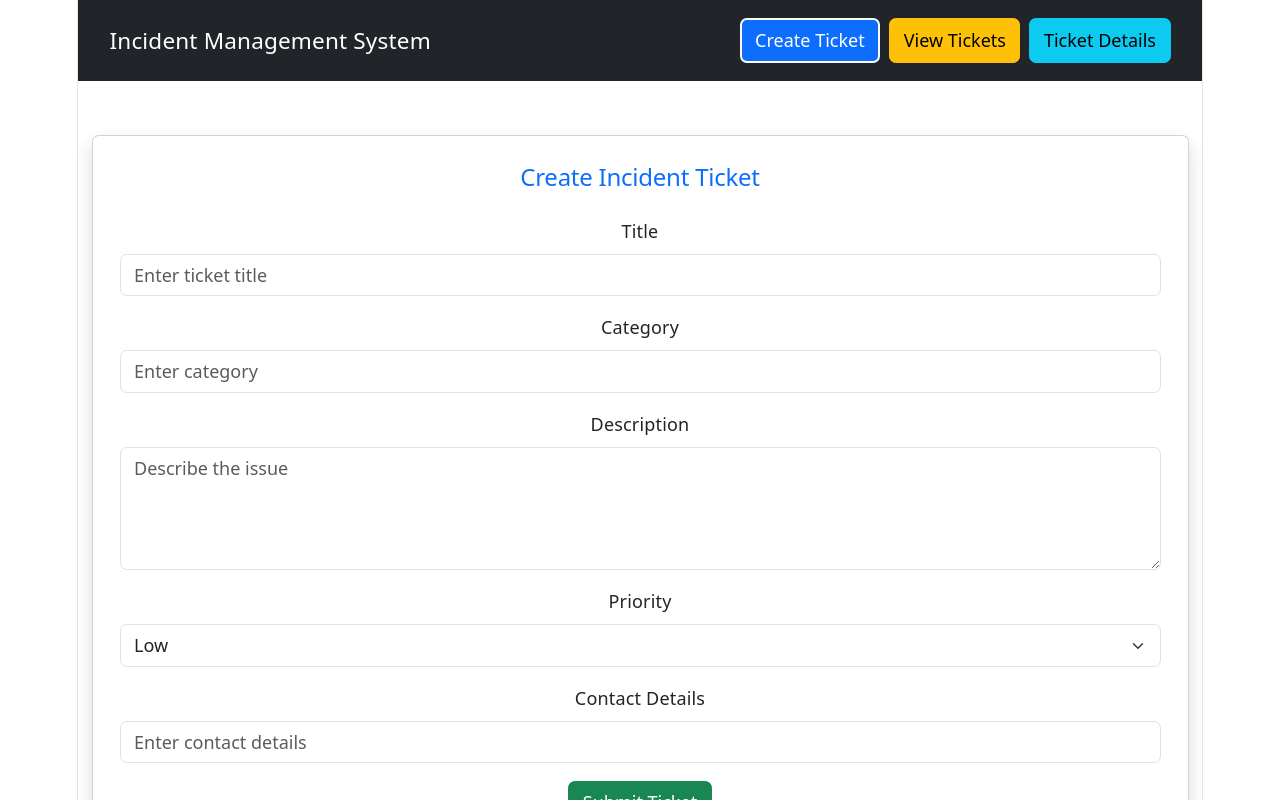
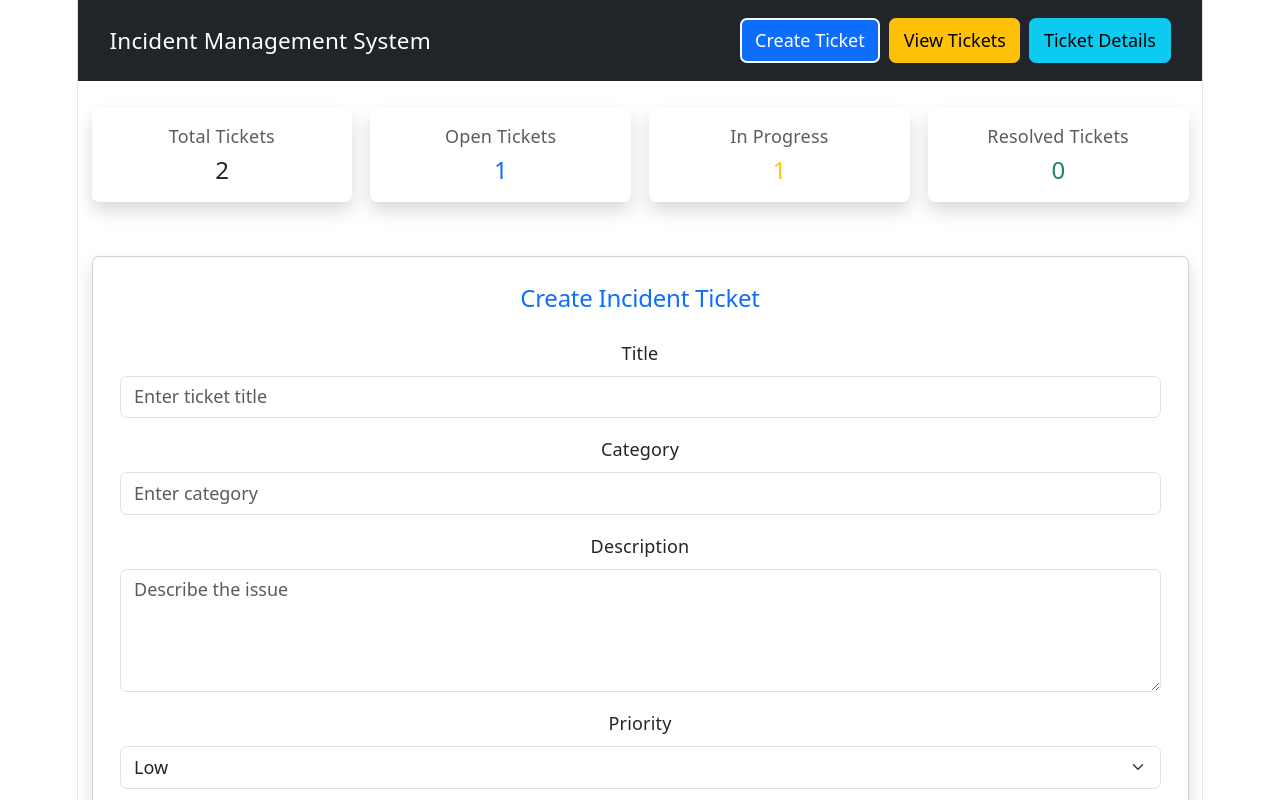
Before and after one commit to ThilinaLakmal/springboot_project, a React app in the folder frontend/: page / in a window 1280 px wide. Shown: the top 800 px of the page. Built offline with nearby package versions, Linux system fonts and the light colour scheme; the HTML template or start-up script is replaced by a standard one.

Commit message:
Improve navbar with active page styling

```diff
--- a/frontend/src/App.jsx
+++ b/frontend/src/App.jsx
@@ -58,6 +58,15 @@ function App() {
       ? `${defaultClass} border border-light border-2`
       : defaultClass;
   };
+
+  const totalTickets = tickets.length;
+  const openTickets = tickets.filter((ticket) => ticket.status === 'OPEN').length;
+  const inProgressTickets = tickets.filter(
+    (ticket) => ticket.status === 'IN_PROGRESS'
+  ).length;
+  const resolvedTickets = tickets.filter(
+    (ticket) => ticket.status === 'RESOLVED'
+  ).length;
 
   const addNewTicket = (newTicket) => {
     const ticketWithId = {
@@ -244,6 +253,46 @@ function App() {
         </div>
       </nav>
 
+      <div className="container mt-4">
+        <div className="row g-3">
+          <div className="col-md-3">
+            <div className="card shadow border-0 text-center h-100">
+              <div className="card-body">
+                <h6 className="text-muted">Total Tickets</h6>
+                <h2 className="text-dark mb-0">{totalTickets}</h2>
+              </div>
+            </div>
+          </div>
+
+          <div className="col-md-3">
+            <div className="card shadow border-0 text-center h-100">
+              <div className="card-body">
+                <h6 className="text-muted">Open Tickets</h6>
+                <h2 className="text-primary mb-0">{openTickets}</h2>
+              </div>
+            </div>
+          </div>
+
+          <div className="col-md-3">
+            <div className="card shadow border-0 text-center h-100">
+              <div className="card-body">
+                <h6 className="text-muted">In Progress</h6>
+                <h2 className="text-warning mb-0">{inProgressTickets}</h2>
+              </div>
+            </div>
+          </div>
+
+          <div className="col-md-3">
+            <div className="card shadow border-0 text-center h-100">
+              <div className="card-body">
+                <h6 className="text-muted">Resolved Tickets</h6>
+                <h2 className="text-success mb-0">{resolvedTickets}</h2>
+              </div>
+            </div>
+          </div>
+        </div>
+      </div>
+
       {currentPage === 'create' && (
         <CreateTicketPage onAddTicket={addNewTicket} />
       )}
```
